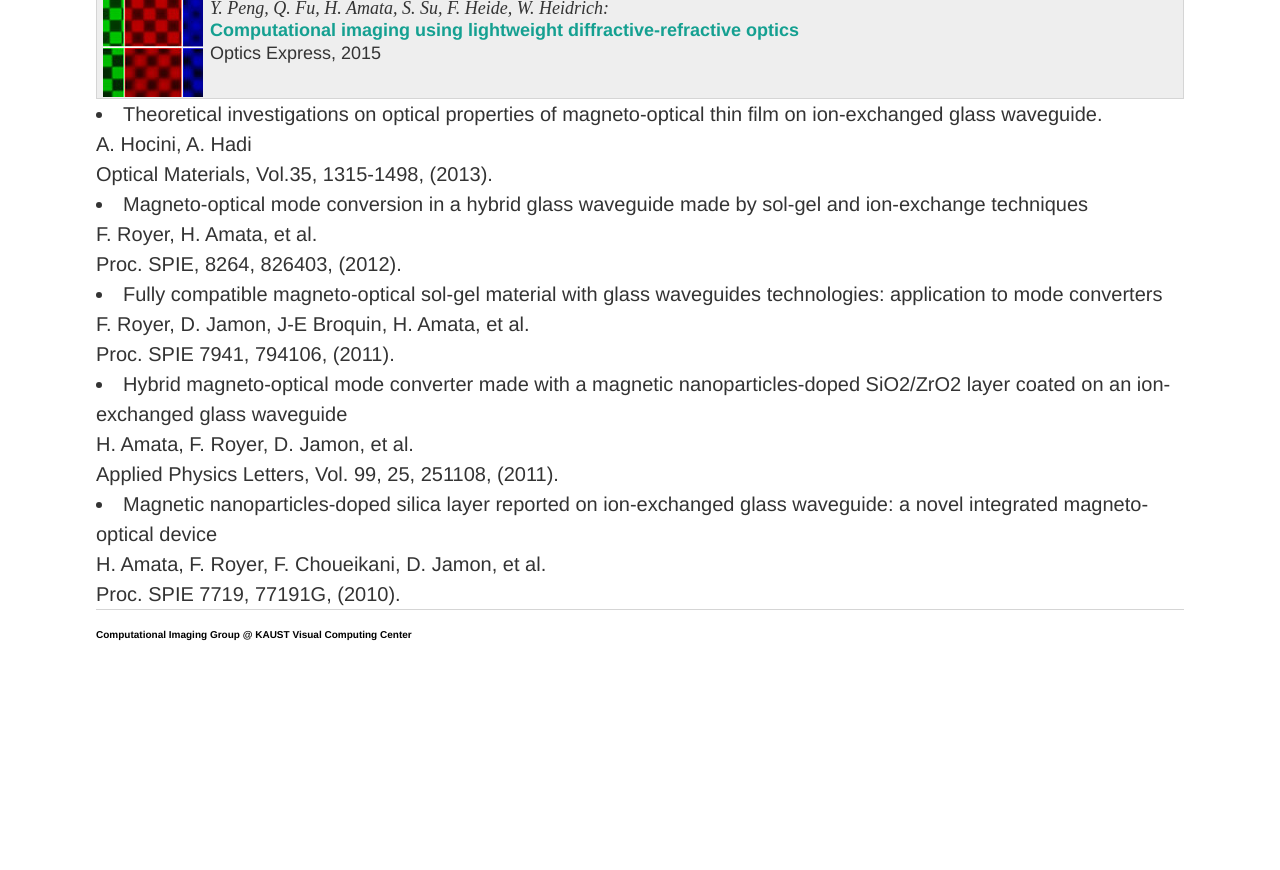
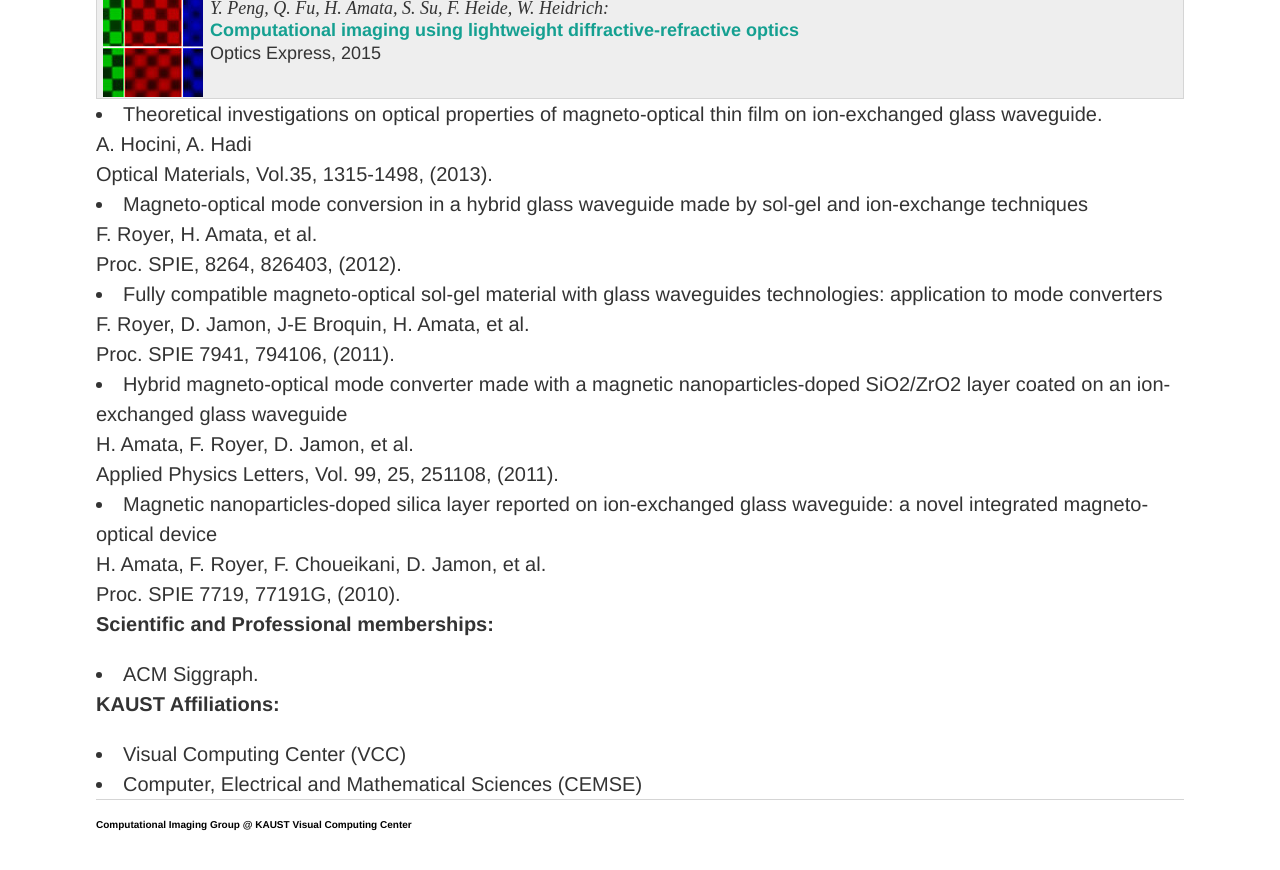
Before and after one commit to vccimaging/vccimaging.github.io, a Jekyll site: the page built from People/amatah/index.html, in a window 1280 px wide and 900 px high, scrolled down 645 px. Shown: the top 870 px of the window. Built offline with Jekyll 4.4.1, drawn with Linux system fonts in a browser that asks for light colours; before the commit the page ends 1355 px from its top, so only the background shows below that.

Commit message:
Update index.html

```diff
--- a/People/amatah/index.html
+++ b/People/amatah/index.html
@@ -37,3 +37,9 @@ height: 137
  <li> Magnetic nanoparticles-doped silica layer reported on ion-exchanged glass waveguide: a novel integrated magneto-optical device
 <br>H. Amata, F. Royer, F. Choueikani, D. Jamon, et al.
 <br>Proc. SPIE 7719, 77191G, (2010).</li>
+
+  <b>Scientific and Professional memberships: </b> <p>
+  <li> ACM Siggraph.</li>
+  <b>KAUST Affiliations: </b> <p>
+  <li>Visual Computing Center (VCC) </li>
+  <li>Computer, Electrical and Mathematical Sciences (CEMSE)</li>
```
